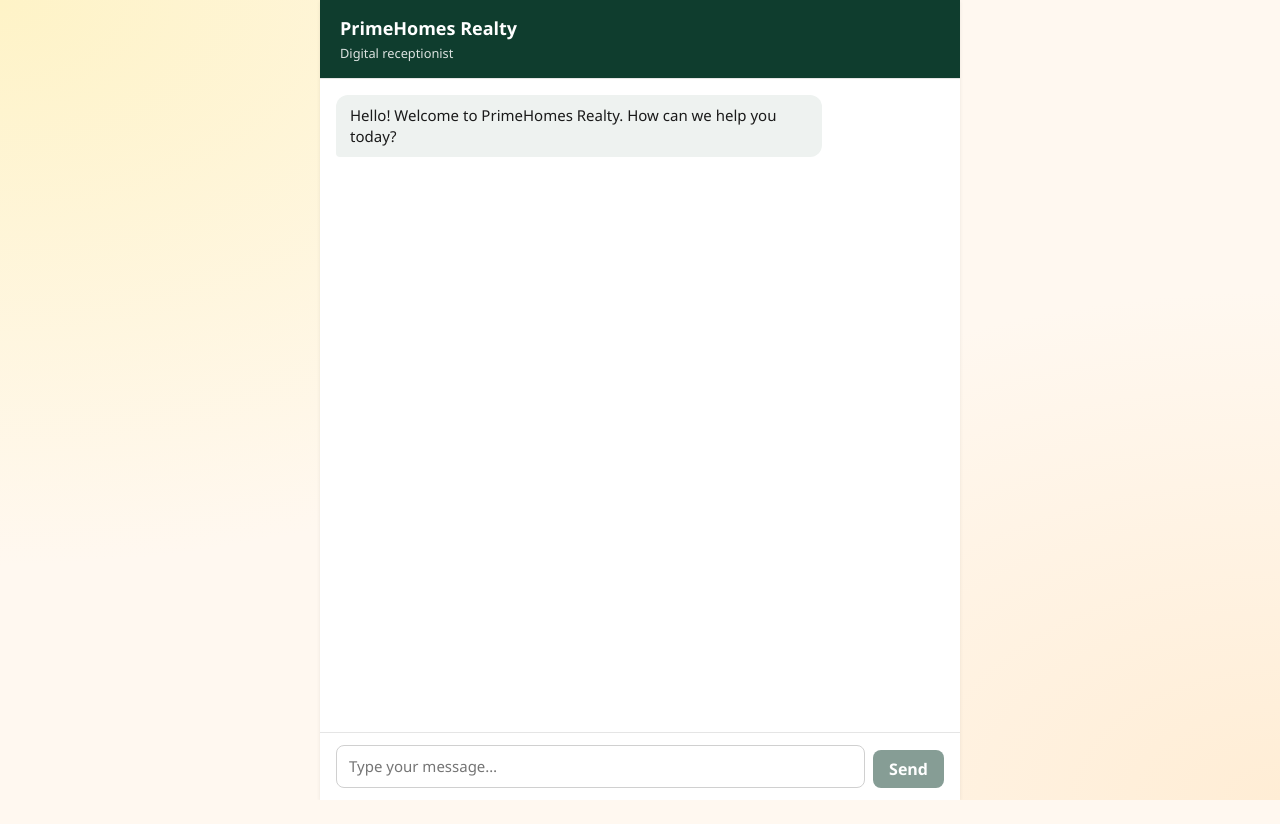
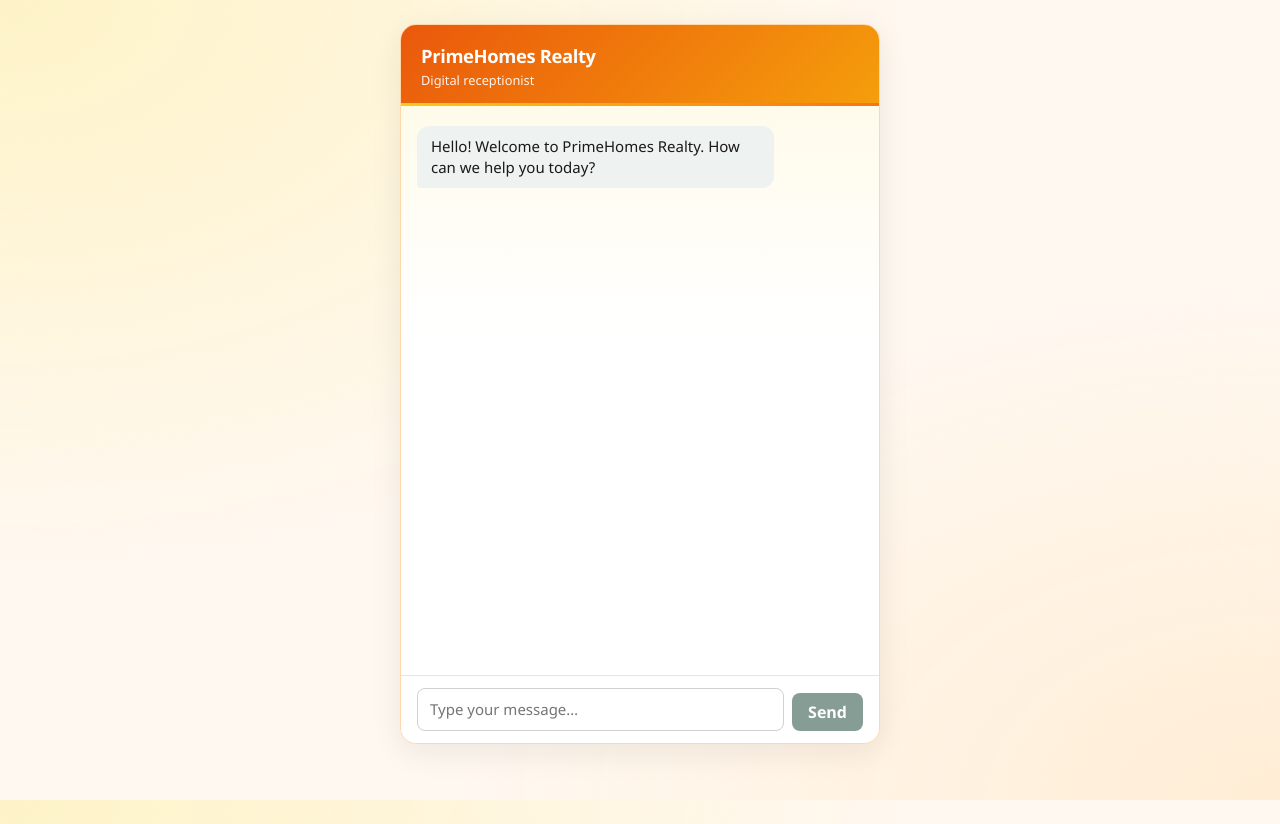
Before and after one commit to TUNZ97/real-estate-lead-bot, a React (Vite) app in the folder frontend/: page / in a window 1280 px wide. Before the commit the page ends 800 px from the top, so only its background shows below. Built offline with nearby package versions, Linux system fonts and the light colour scheme; the HTML template or start-up script is replaced by a standard one.

Commit message:
feat(frontend): modern orange/yellow Chat styles

```diff
--- a/frontend/src/components/Chat/Chat.css
+++ b/frontend/src/components/Chat/Chat.css
@@ -2,53 +2,80 @@
   display: flex;
   flex-direction: column;
   height: 100%;
-  max-width: 640px;
+  max-width: 480px;
   margin: 0 auto;
-  background: #fff;
-  box-shadow: 0 1px 4px rgba(0, 0, 0, 0.08);
+  background: var(--color-surface);
+  box-shadow: var(--shadow-card);
+  border-radius: 0;
+}
+
+@media (min-width: 520px) {
+  .chat {
+    height: min(100%, 720px);
+    margin: 1.5rem auto;
+    border-radius: var(--radius-lg);
+    overflow: hidden;
+    border: 1px solid var(--color-border);
+  }
 }
 
 .chat__header {
-  padding: 1rem 1.25rem;
-  border-bottom: 1px solid #e5e5e5;
-  background: #0f3d2e;
+  padding: 1.1rem 1.25rem;
+  background: linear-gradient(135deg, var(--color-orange-600) 0%, #f59e0b 100%);
   color: #fff;
+  position: relative;
+}
+
+.chat__header::after {
+  content: '';
+  position: absolute;
+  bottom: 0;
+  left: 0;
+  right: 0;
+  height: 3px;
+  background: linear-gradient(90deg, var(--color-yellow-400), var(--color-orange-500));
 }
 
 .chat__header h1 {
   margin: 0;
-  font-size: 1.125rem;
-  font-weight: 600;
+  font-size: 1.15rem;
+  font-weight: 700;
+  letter-spacing: -0.02em;
 }
 
 .chat__subtitle {
-  margin: 0.25rem 0 0;
+  margin: 0.2rem 0 0;
   font-size: 0.8rem;
-  opacity: 0.85;
+  opacity: 0.92;
+  font-weight: 500;
 }
 
 .chat__body {
   flex: 1;
   overflow-y: auto;
-  padding: 1rem;
+  padding: 1.25rem 1rem;
   display: flex;
   flex-direction: column;
-  gap: 0.75rem;
+  gap: 0.85rem;
+  background: linear-gradient(180deg, var(--color-amber-50) 0%, #fff 40%);
 }
 
 .chat__error {
-  padding: 0.75rem;
-  background: #fef2f2;
-  color: #991b1b;
-  border-radius: 8px;
+  padding: 0.75rem 1rem;
+  background: var(--color-error-bg);
+  color: var(--color-error);
+  border-radius: var(--radius-md);
   font-size: 0.875rem;
+  border: 1px solid #fecaca;
 }
 
 .chat__error button {
   background: none;
   border: none;
-  color: #991b1b;
+  color: var(--color-error);
   text-decoration: underline;
   cursor: pointer;
   font: inherit;
+  font-weight: 600;
+  padding: 0;
 }
```
